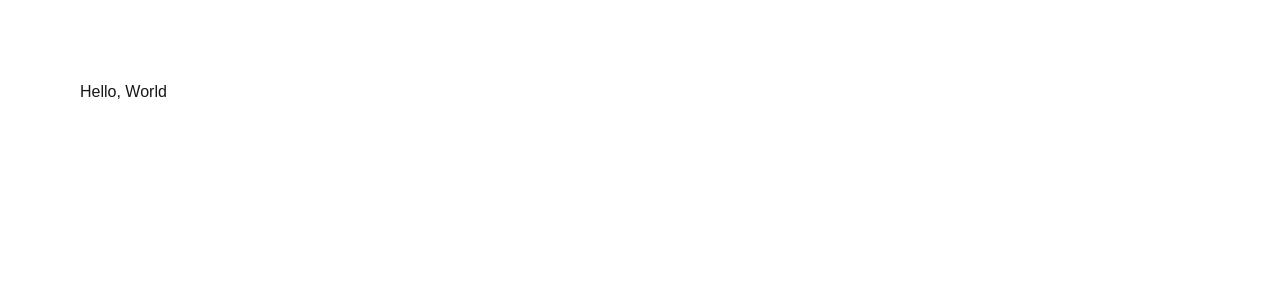
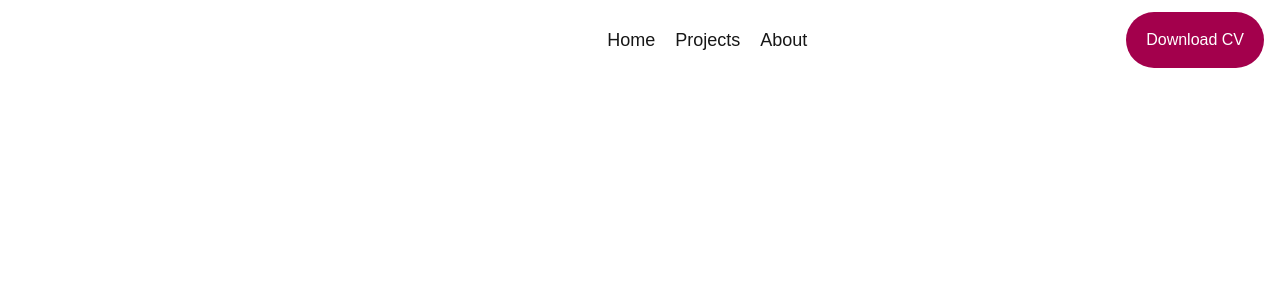
Before and after one commit to abanoub-refaat/portfolio, a Next.js app: page / in a window 1280 px wide. Shown: the top 300 px of the page. Built offline with nearby package versions, Linux system fonts and the light colour scheme.

Commit message:
feat: implement Navbar component with scroll effect and links, update the page.tsx and layout.tsx pages

```diff
--- a/app/layout.tsx
+++ b/app/layout.tsx
@@ -14,7 +14,7 @@ export default function RootLayout({
 }>) {
   return (
     <html lang="en">
-      <body>{children}</body>
+      <body className="px-4">{children}</body>
     </html>
   );
 }
--- a/app/page.tsx
+++ b/app/page.tsx
@@ -1,7 +1,9 @@
+import Navbar from "@/components/Navbar";
+
 export default function Home() {
   return (
-    <main className="fflex items-center justify-center min-h-screen p-8 pb-20 gap-16 sm:p-20">
-      Hello, World
-    </main>
+    <>
+      <Navbar />
+    </>
   );
 }
--- /dev/null
+++ b/components/Navbar.tsx
@@ -0,0 +1,60 @@
+"use client";
+
+import React from "react";
+import Link from "next/link";
+import { useEffect, useState } from "react";
+
+import ButtonSolidLight from "@/components/UI/ButtonSolidLight";
+
+const Navbar = () => {
+  const [background, setBackground] = useState(false);
+  useEffect(() => {
+    if (window && window.scrollY > 80) {
+      setBackground(true);
+    } else {
+      setBackground(false);
+    }
+    const handleScroll = () => {
+      if (window.scrollY > 80) {
+        setBackground(true);
+      } else {
+        setBackground(false);
+      }
+    };
+
+    window.addEventListener("scroll", handleScroll);
+    return () => window.removeEventListener("scroll", handleScroll);
+  }, []);
+
+  return (
+    <nav
+      className={` fixed w-full flex justify-between items-center px-8 py-3 ${
+        background ? "bg-pink-700" : "bg-transparent"
+      }`}
+    >
+      <div className="name-section">
+        <Link href="/">
+          <p className="uppercase font-bold tracking-wider text-2xl text-white">
+            Abanoub Refaat
+          </p>
+        </Link>
+      </div>
+      <div className="links flex gap-5 text-lg">
+        <Link href="/" className="hover:text-pink-800">
+          Home
+        </Link>
+        <Link href="/Projects" className="hover:text-pink-800">
+          Projects
+        </Link>
+        <Link href="/About" className="hover:text-pink-800">
+          About
+        </Link>
+      </div>
+      <div className="action-section flex gap-3">
+        <ButtonSolidLight title="Download CV" />
+      </div>
+    </nav>
+  );
+};
+
+export default Navbar;
```
